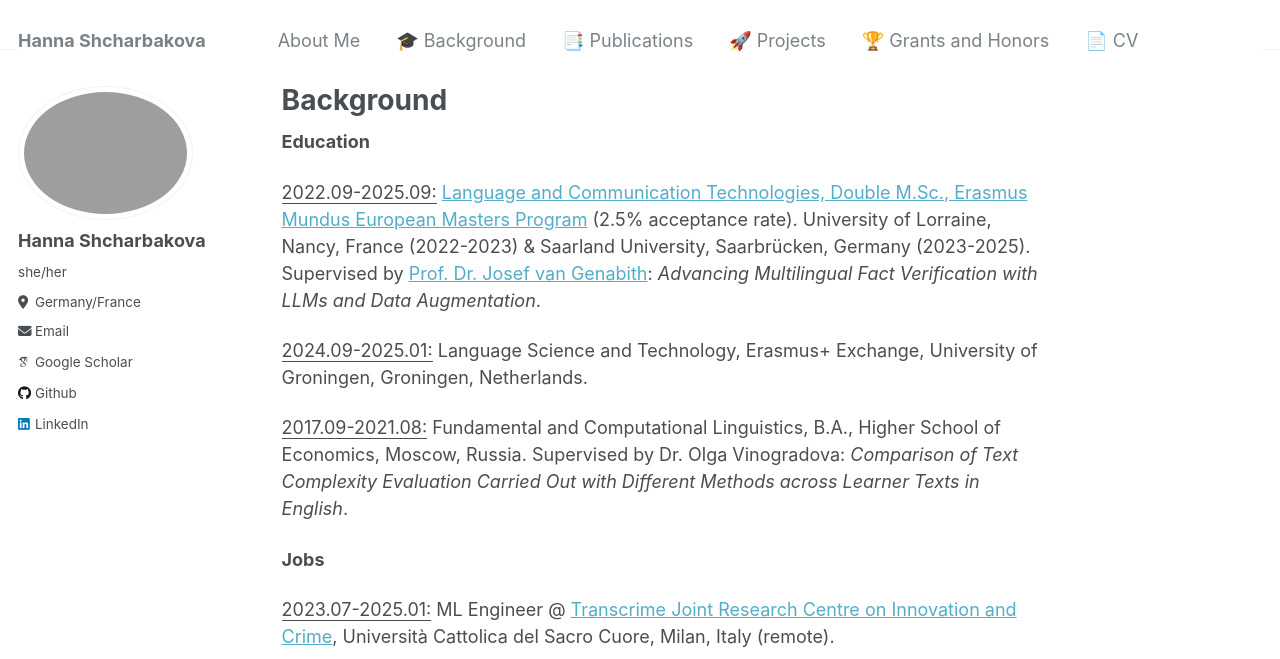
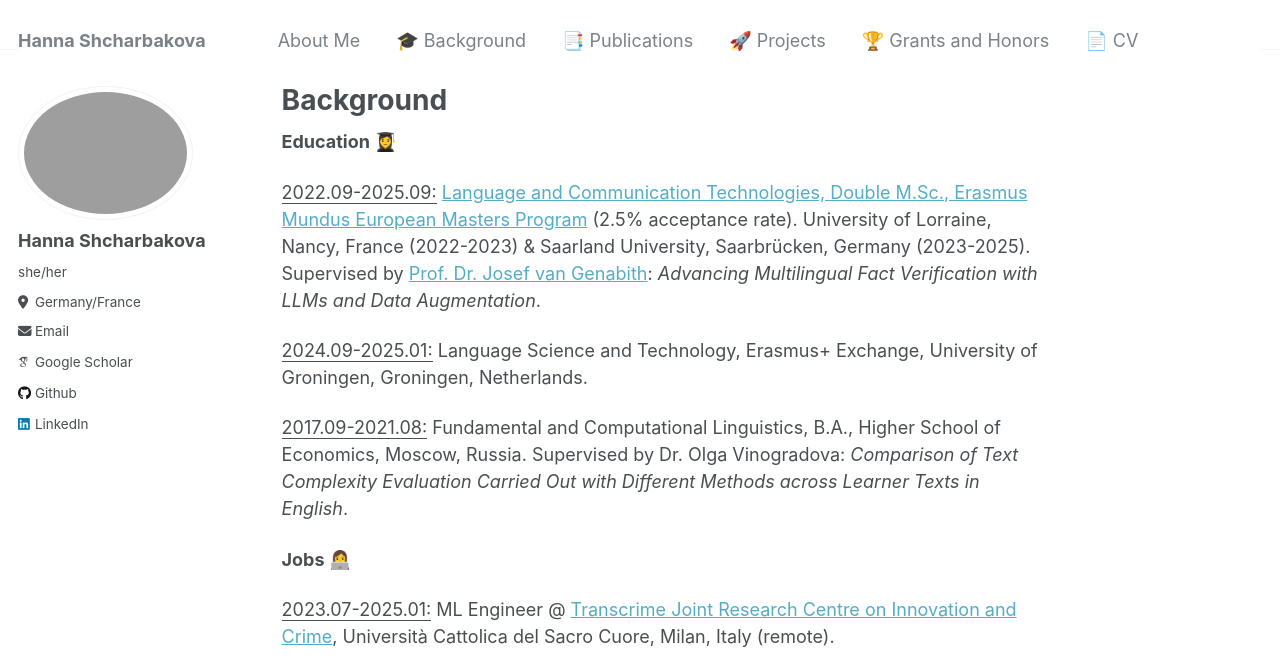
Before and after one commit to Aniezka/aniezka.github.io, a Jekyll site: the page built from background/index.md, in a window 1280 px wide and 900 px high. Shown: the top 659 px of the window. Built offline with Jekyll 4.4.1, drawn with Linux system fonts in a browser that asks for light colours; some web fonts are replaced.

```diff
--- a/background/index.md
+++ b/background/index.md
@@ -5,7 +5,7 @@ author_profile: true
 title: "Background"
 ---
 
-**Education**
+**Education 👩‍🎓**
 
 <u>2022.09-2025.09:</u> [Language and Communication Technologies, Double M.Sc., Erasmus Mundus European Masters Program](https://lct-master.org/) (2.5% acceptance rate). University of Lorraine, Nancy, France (2022-2023) & Saarland University, Saarbrücken, Germany (2023-2025). Supervised by [Prof. Dr. Josef van Genabith](https://www.uni-saarland.de/lehrstuhl/genabith/van-genabith/cv.html): *Advancing Multilingual Fact Verification with LLMs and Data Augmentation*.
 
@@ -13,7 +13,7 @@ title: "Background"
 
 <u>2017.09-2021.08:</u> Fundamental and Computational Linguistics, B.A., Higher School of Economics, Moscow, Russia. Supervised by Dr. Olga Vinogradova: *Comparison of Text Complexity Evaluation Carried Out with Different Methods across Learner Texts in English*.
 
-**Jobs**
+**Jobs 👩‍💻**
 
 <u>2023.07-2025.01:</u> ML Engineer @ [Transcrime Joint Research Centre on Innovation and Crime](https://www.transcrime.it/en/), Università Cattolica del Sacro Cuore, Milan, Italy (remote).
 
```
